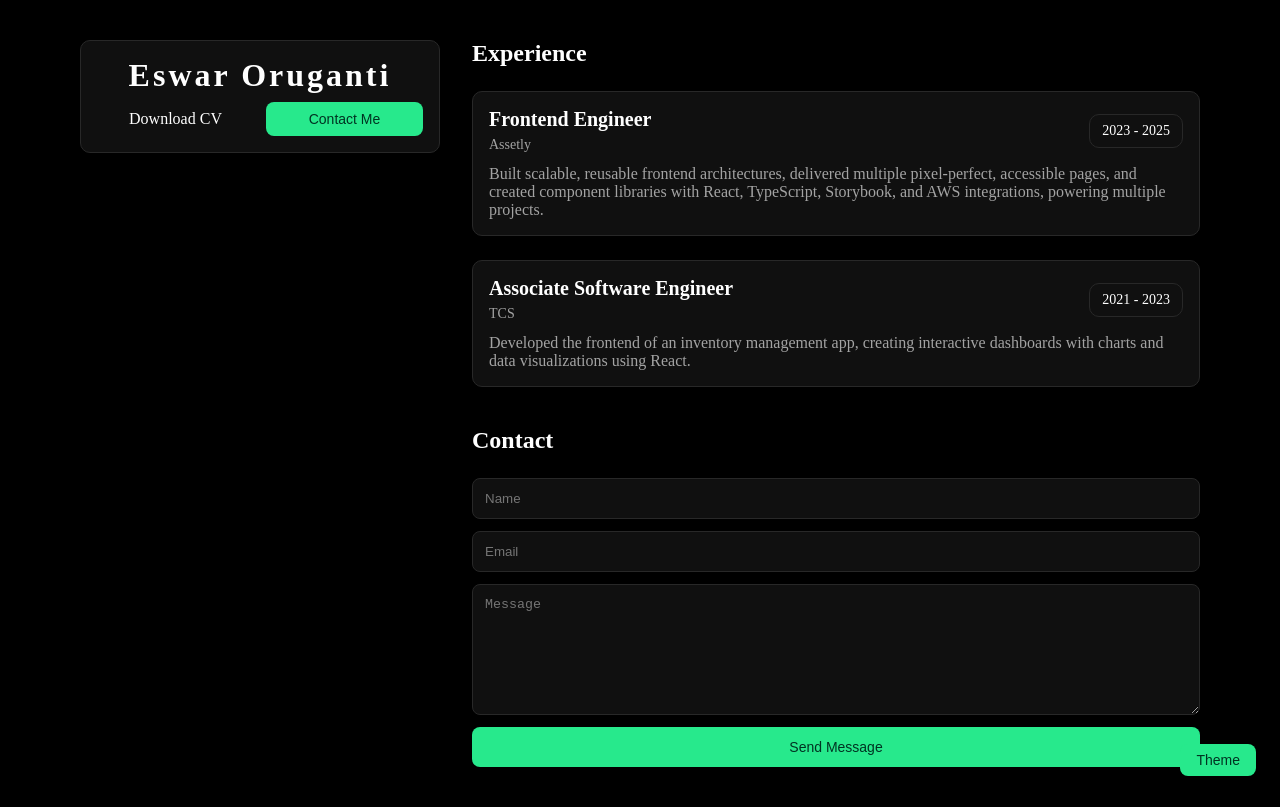
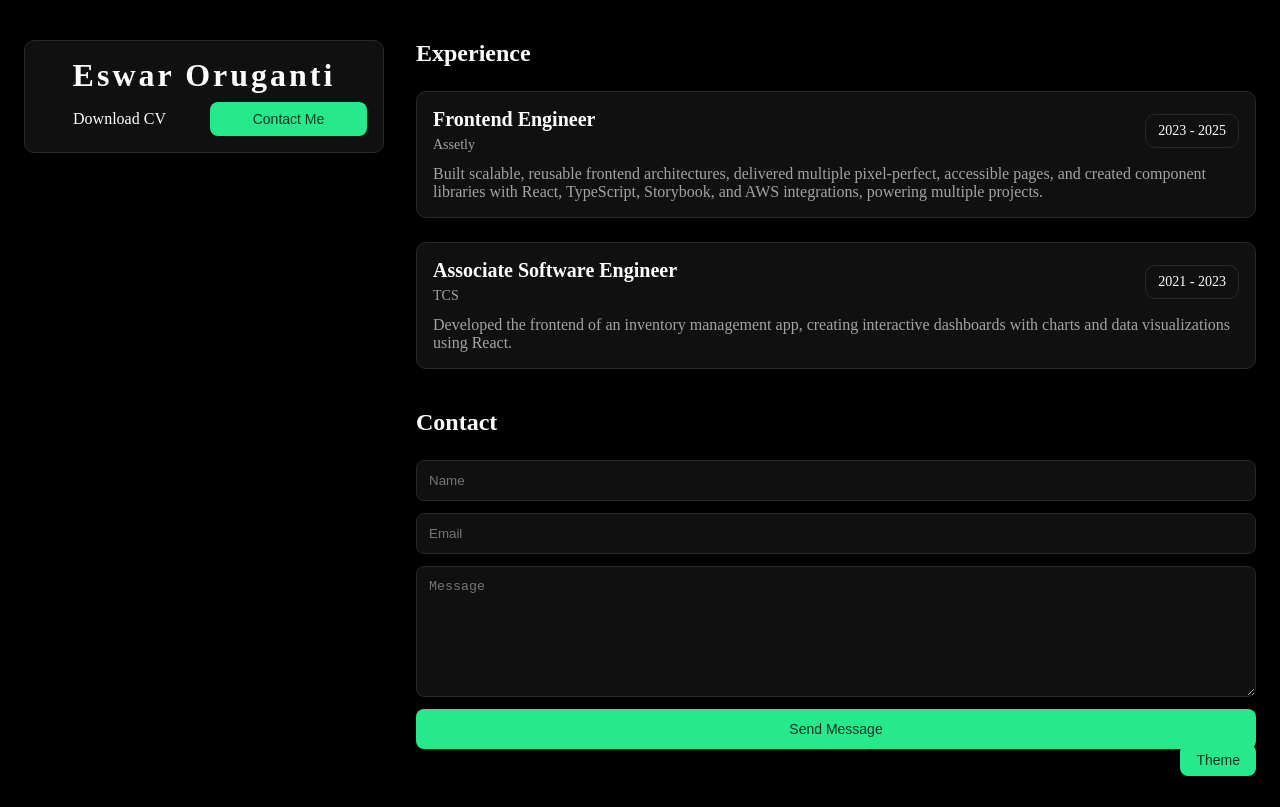
Before and after one commit to Eswar-Oruganti/my-resume, a React (Vite) app: page / in a window 1280 px wide. Built offline with nearby package versions, Linux system fonts and the light colour scheme.

Commit message:
feat: changed base layout to allow scroll in details section

```diff
--- a/src/App.css
+++ b/src/App.css
@@ -1,18 +1,27 @@
 .container {
-  padding: 24px;
+  height: 100vh;
   display: grid;
   grid-template-columns: 1fr;
   gap: 40px;
+  overflow: hidden;
+  padding: 0 24px;
 }
 
-.details > * + * {
-  margin-top: 40px;
+.details {
+  padding: 40px 0 80px 0;
+  max-height: 100%;
+  overflow-y: auto;
+  scrollbar-width: none; /* Firefox */
+  -ms-overflow-style: none; /* IE 10+ */
+}
+
+.details::-webkit-scrollbar {
+  display: none; /* Chrome, Safari, Opera */
 }
 
 @media (min-width: 1080px) {
   .container {
     grid-template-columns: 360px 1fr;
-    padding: 40px 80px;
     gap: 32px;
   }
 }
--- a/src/App.jsx
+++ b/src/App.jsx
@@ -20,15 +20,19 @@ function App() {
   }, []);
   return (
     <>
-      <SlideIn>
-        <div className="container">
+      <div className="container">
+        <SlideIn>
           <ProfileCard />
-          <div className="details">
+        </SlideIn>
+        <div className="details">
+          <SlideIn>
             <Experience />
+
             <Contact />
-          </div>
+          </SlideIn>
         </div>
-      </SlideIn>
+      </div>
+
       <ThemeSwitcher />
     </>
   );
--- a/src/components/Contact/Contact.module.css
+++ b/src/components/Contact/Contact.module.css
@@ -1,3 +1,7 @@
+.contactContainer {
+  margin-top: 40px;
+}
+
 .contactForm {
   display: flex;
   flex-direction: column;
--- a/src/components/Contact/index.jsx
+++ b/src/components/Contact/index.jsx
@@ -23,7 +23,7 @@ export default function Contact() {
   }
 
   return (
-    <div>
+    <div className={styles.contactContainer}>
       <h6 className="h-level-2">Contact</h6>
       <form
         name="contact"
--- a/src/components/Experience/index.jsx
+++ b/src/components/Experience/index.jsx
@@ -26,11 +26,18 @@ export default function Experience() {
   return (
     <div>
       <h6 className="h-level-2">Experience</h6>
-      <div className={styles.cardContainer}>
+
+      <SlideIn
+        className={styles.cardContainer}
+        variants={{
+          hidden: {},
+          visible: { transition: { staggerChildren: 0.5 } },
+        }}
+      >
         {experienceDetails.map((item) => (
           <ExperienceCard {...item} key={item.id} />
         ))}
-      </div>
+      </SlideIn>
     </div>
   );
 }
@@ -38,7 +45,6 @@ export default function Experience() {
 const ExperienceCard = (props) => {
   const { startYear, endYear, description, company, title } = props;
   return (
-    <SlideIn>
     <Card>
       <div className={styles.cardHeader}>
         <div>
@@ -55,6 +61,5 @@ const ExperienceCard = (props) => {
         <p>{description}</p>
       </div>
     </Card>
-    </SlideIn>
   );
 };
--- a/src/components/ProfileCard/ProfileCard.module.css
+++ b/src/components/ProfileCard/ProfileCard.module.css
@@ -1,5 +1,7 @@
 .profileCard {
   height: fit-content;
+  position: sticky;
+  top: 40px;
 }
 
 .contactButton {
--- a/src/components/SlideIn/Slidein.jsx
+++ b/src/components/SlideIn/Slidein.jsx
@@ -5,6 +5,7 @@ export default function SlideIn({
   duration = 0.5,
   distance = 20,
   delay = 0,
+  ...rest
 }) {
   return (
     <motion.div
@@ -12,6 +13,7 @@ export default function SlideIn({
       animate={{ opacity: 1, y: 0 }}
       transition={{ duration, delay }}
       viewport={{ once: true }}
+      {...rest}
     >
       {children}
     </motion.div>
--- a/src/index.css
+++ b/src/index.css
@@ -26,9 +26,11 @@
 body {
   margin: 0;
   padding: 0;
+  height: 100vh;
   box-sizing: border-box;
   background: var(--color-bg);
   color: var(--color-text);
+  overflow: hidden;
 }
 
 .h-level-2 {
```
Lines whose indentation alone changed are shown as unchanged.
